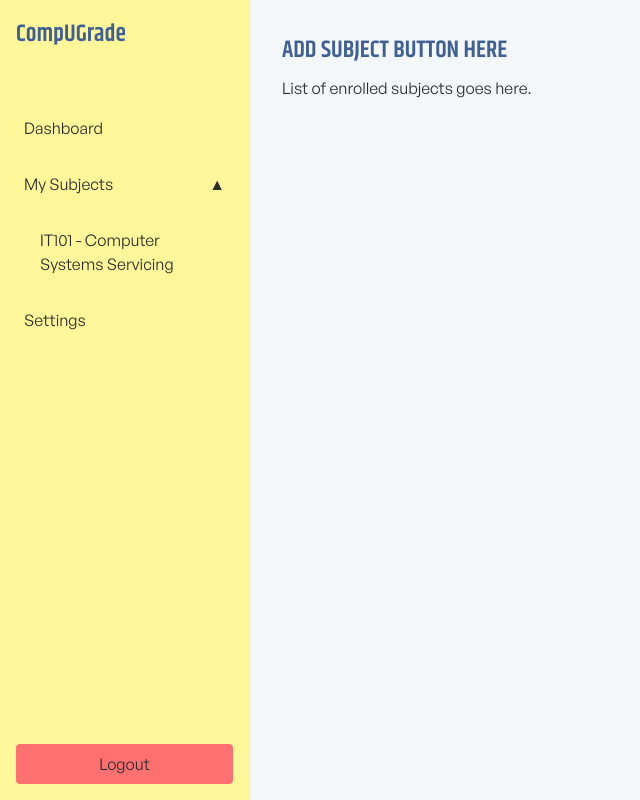
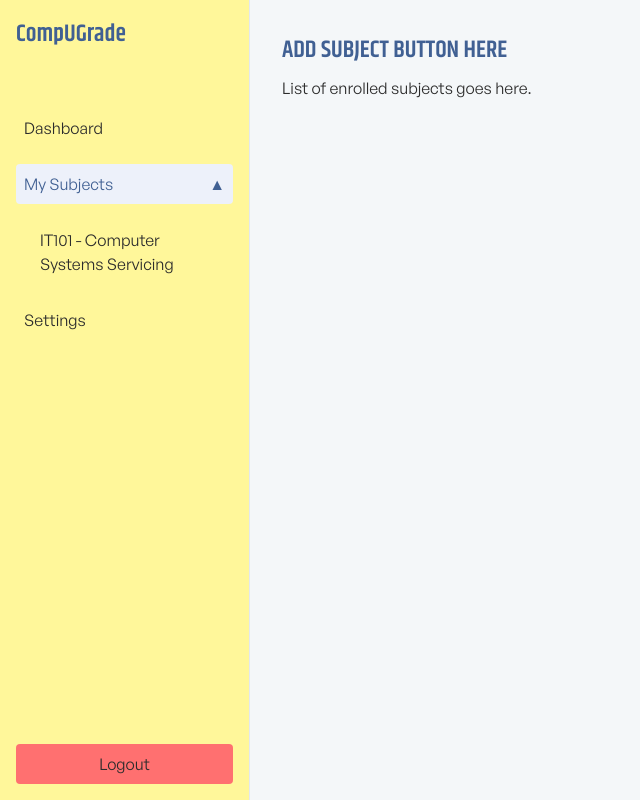
Before and after one commit to UIC-CCS-WEB-DEVELOPMENT-2026-2027/grade-compute, a React (Vite) app: page /student/subject in a window 1280 px wide. Shown: the whole page, without its empty margins (0-640 px from the left). Built offline with nearby package versions, Linux system fonts and the light colour scheme.

Commit message:
fixed click styling of "My Subjects" dropdown

```diff
--- a/src/components/shared/Sidebar.jsx
+++ b/src/components/shared/Sidebar.jsx
@@ -47,7 +47,7 @@ export default function Sidebar() {
         {/* The Dropdown Toggle Button */}
         <Link
           to="/student/subject"
-          className="sidebar-link"
+          className={`sidebar-link ${location.pathname === '/student/subject' ? 'btn-primary' : ''}`}
           onClick={() => setIsSubjectsOpen(!isSubjectsOpen)}
           style={{ display: 'flex', justifyContent: 'space-between', alignItems: 'center' }}
         >
```
